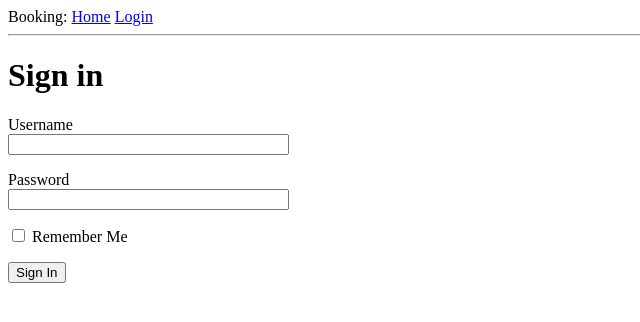
After one commit to moonso/booking, a Flask app: page /login in a window 1280 px wide. The commit adds this page. Shown: the top 322 px of the page, without its empty margins (0-640 px from the left). Run offline with Flask 2, Linux system fonts and the light colour scheme.

Commit message:
Adds login functionality

```diff
--- a/booking/__init__.py
+++ b/booking/__init__.py
@@ -1,5 +1,7 @@
 from flask import Flask
+from config import Config
 
 app = Flask(__name__)
+app.config.from_object(Config)
 
 from booking import routes
--- /dev/null
+++ b/booking/forms.py
@@ -0,0 +1,10 @@
+from flask_wtf import FlaskForm
+from wtforms import (StringField, PasswordField, BooleanField, SubmitField)
+from wtforms.validators import DataRequired
+
+
+class LoginForm(FlaskForm):
+    username = StringField('Username', validators=[DataRequired()])
+    password = PasswordField('Password', validators=[DataRequired()])
+    remember_me = BooleanField('Remember Me')
+    submit = SubmitField('Sign In')
--- a/booking/routes.py
+++ b/booking/routes.py
@@ -1,5 +1,6 @@
-from flask import render_template
+from flask import (render_template, flash, redirect)
 from booking import app
+from booking.forms import LoginForm
 
 @app.route('/')
 @app.route('/index')
@@ -20,3 +21,12 @@ def index():
         }
     ]
     return render_template('index.html', title='Home', user=user, bills=bills)
+
+@app.route('/login', methods=['GET', 'POST'])
+def login():
+    form = LoginForm()
+    if form.validate_on_submit():
+        flash('Login requested for user {0}, remember_me={1}'.format(
+            form.username.data, form,remember_me.data))
+        return redirect('/index')
+    return render_template('login.html', title='Sign In', form=form)
--- a/booking/templates/base.html
+++ b/booking/templates/base.html
@@ -7,7 +7,11 @@
       {% endif %}
     </head>
     <body>
-        <div>Booking: <a href="/index">Home</a></div>
+        <div>
+			Booking:
+			<a href="/index">Home</a>
+			<a href="/login">Login</a>
+		</div>
         <hr>
         {% block content %}{% endblock %}
     </body>
--- /dev/null
+++ b/booking/templates/login.html
@@ -0,0 +1,18 @@
+{% extends "base.html" %}
+
+{% block content %}
+	<h1>Sign in</h1>
+	<form action="" method="post" name="login">
+		{{ form.hidden_tag() }}
+		<p>
+			{{ form.username.label }}<br>
+			{{ form.username(size=32) }}
+		</p>
+		<p>
+			{{ form.password.label }}<br>
+			{{ form.password(size=32) }}
+		</p>
+		<p>{{ form.remember_me() }} {{ form.remember_me.label }}</p>
+		<p>{{ form.submit() }}</p>
+	</form>
+{% endblock %}
--- /dev/null
+++ b/config.py
@@ -0,0 +1,4 @@
+import os
+
+class Config(object):
+    SECRET_KEY = os.environ.get('SECRET_KEY') or 'you-will-never-guess'
```
